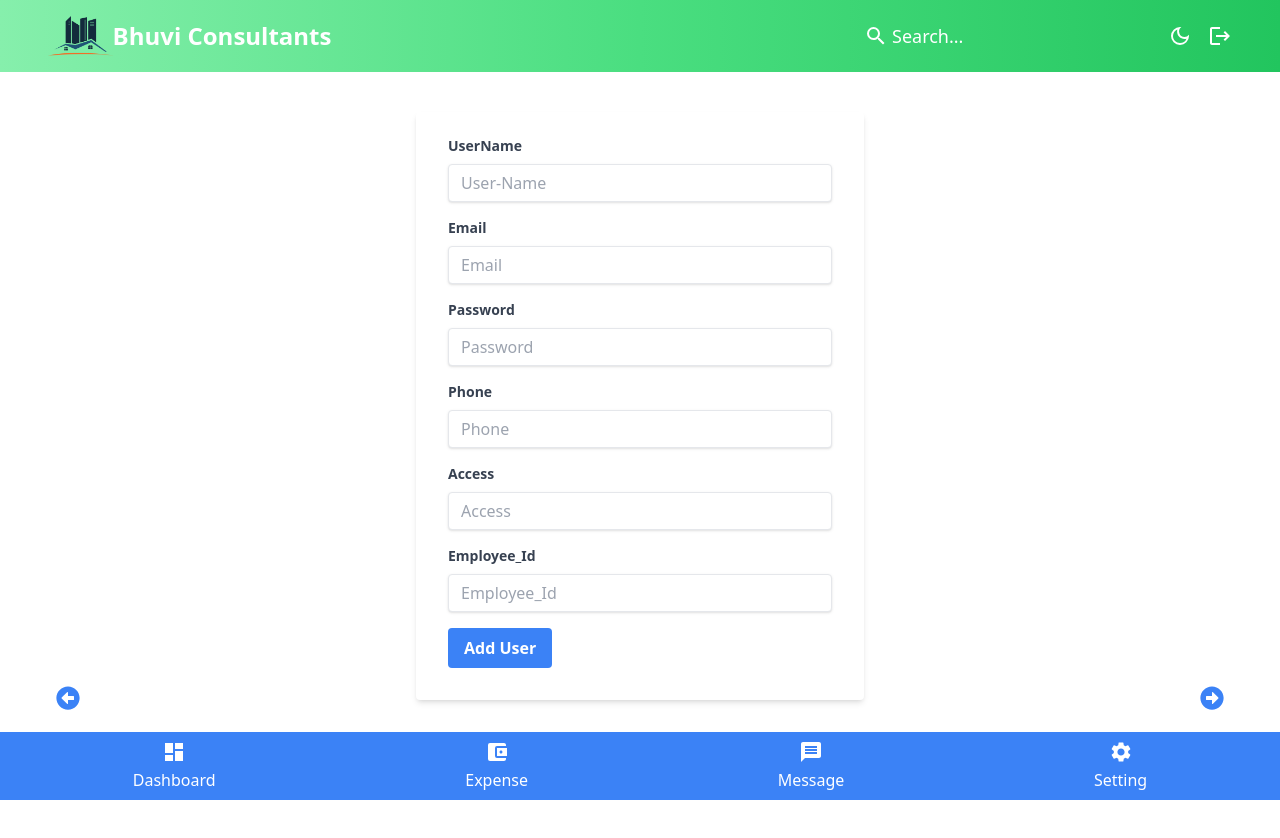
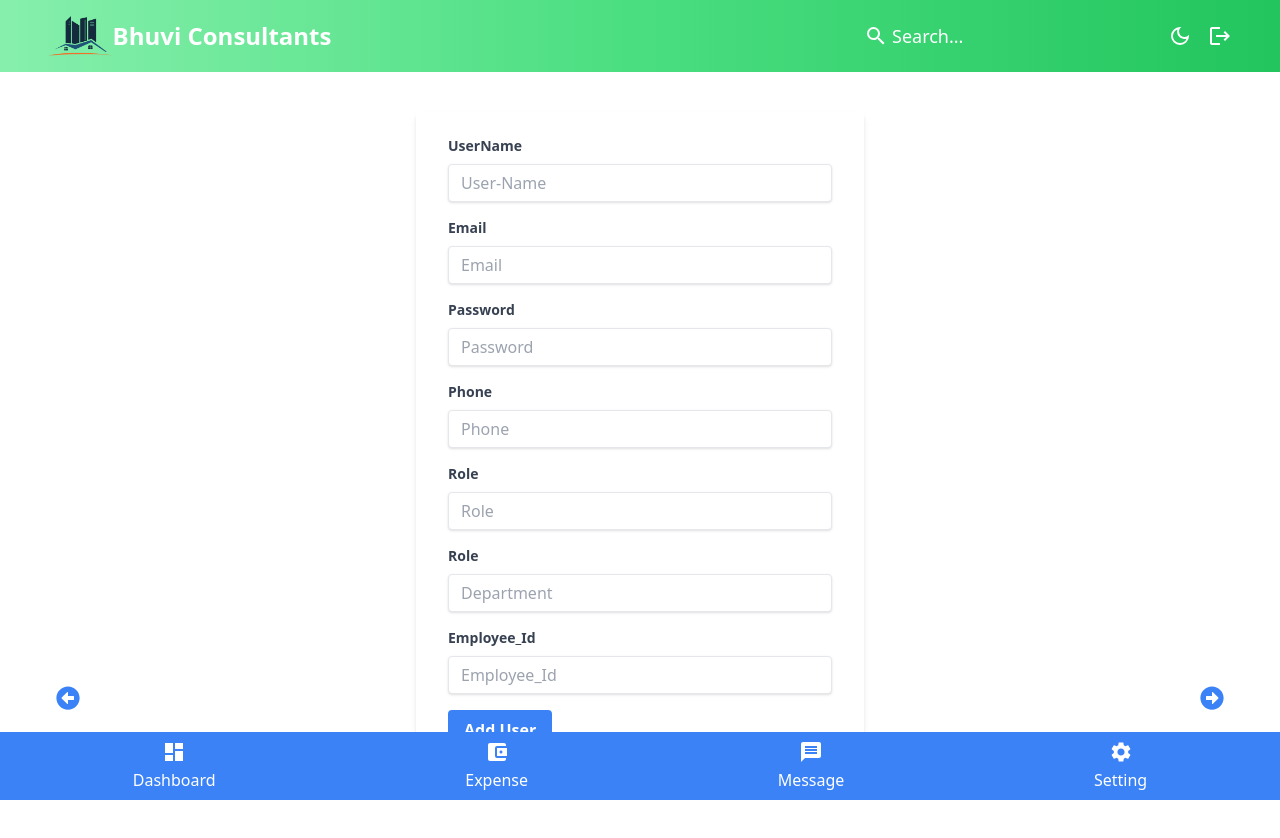
Before and after one commit to rshubham-dev/Bhuvi-Manager, a React (Create React App) app: page /create-user in a window 1280 px wide. Shown: the top 838 px of the page. Before the commit the page ends 812 px from the top, so only its background shows below. Built offline with nearby package versions, Linux system fonts and the light colour scheme.

Commit message:
ui update 03

```diff
--- a/src/components/CreateUser.js
+++ b/src/components/CreateUser.js
@@ -9,7 +9,8 @@ const CreateUser = () => {
     userMail: '',
     password: '',
     phone: '',
-    access: '',
+    role: '',
+    department:'',
     employeeId: '',
   });
  const navigate = useNavigate();
@@ -92,13 +93,26 @@ const CreateUser = () => {
         {/* Make access field selectable */}
         <div className="mb-4">
           <label htmlFor="access" className="block text-gray-700 text-sm font-bold mb-2">
-            Access
+            Role
           </label>
           <input
             type="text"
-            name='access'
-            placeholder='Access'
-            value={userData.access}
+            name='role'
+            placeholder='Role'
+            value={userData.role}
+            onChange={handleChange}
+            className="shadow appearance-none border rounded w-full py-2 px-3 text-gray-700 leading-tight focus:outline-none focus:shadow-outline"
+          />
+        </div>
+        <div className="mb-4">
+          <label htmlFor="access" className="block text-gray-700 text-sm font-bold mb-2">
+            Role
+          </label>
+          <input
+            type="text"
+            name='department'
+            placeholder='Department'
+            value={userData.department}
             onChange={handleChange}
             className="shadow appearance-none border rounded w-full py-2 px-3 text-gray-700 leading-tight focus:outline-none focus:shadow-outline"
           />
--- a/src/components/Login.js
+++ b/src/components/Login.js
@@ -1,13 +1,21 @@
-import React, { useState } from 'react';
+import axios from 'axios';
+import React, { useEffect, useState } from 'react';
 import { useNavigate } from 'react-router-dom';
-// import axios from 'axios';
-
+import property from '../config';
 
 const LoginForm = () => {
   const [formData, setFormData] = useState({
     userMail: '',
     password: '',
+    employeeId: '',
   });
+
+  const [role, setRole] = useState('');
+  useEffect(() => {
+    const getUserData = async () => {
+      const userRole = await axios.get()
+    };
+  }, [])
 
   const handleChange = (e) => {
     setFormData({
@@ -19,10 +27,28 @@ const LoginForm = () => {
 
   const handleSubmit = async (e) => {
     e.preventDefault();
-    // await axios.post("/api/v1/user/login", formData);
+    console.log('1')
+    const response = await axios.post(`${property.BASE_URL}/api/v1/user/login`, formData);
   // Add logic to handle login (e.g., send data to the server)
-   console.log('Login submitted with data:', formData);
-    navigate('/register')
+   console.log('Login submitted with data:', response.data);
+   console.log('2')
+  //  switch (role) {
+  //   case 'Admin':
+  //     navigate('/admin')
+  //     break;
+  //     case 'Ceo':
+  //       navigate('/ceo')
+  //       break;
+  //       case 'Client':
+  //         navigate('/client')
+  //         break;
+  //         case 'Employee':
+  //           navigate('/employee')
+  //           break;
+  //   default:
+  //     navigate('/login')
+  //     break;
+  // }
   };
 
   return (
@@ -35,6 +61,17 @@ const LoginForm = () => {
             type="email"
             name="userMail"
             value={formData.userMail}
+            onChange={handleChange}
+            className="w-full p-2 border rounded-md"
+            required
+          />
+        </label>
+        <label className="block mb-2">
+          EmployeeId:
+          <input
+            type="text"
+            name="employeeId"
+            value={formData.employeeId}
             onChange={handleChange}
             className="w-full p-2 border rounded-md"
             required
--- a/src/pages/Home.js
+++ b/src/pages/Home.js
@@ -37,7 +37,7 @@ const Home = () => {
 
   return (
     <>
-    <form className="max-w-md mx-auto mt-8 p-6 bg-white rounded-md shadow-md"
+    {/* <form className="max-w-md mx-auto mt-8 p-6 bg-white rounded-md shadow-md"
     onSubmit={handleSubmit}
     >
     <label className="block mb-2">
@@ -57,7 +57,8 @@ const Home = () => {
         >
           Login
         </button>
-    </form>
+    </form> */}
+    <Login/>
     </>
   )
 }
```
